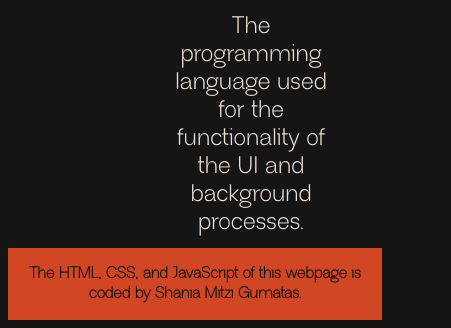
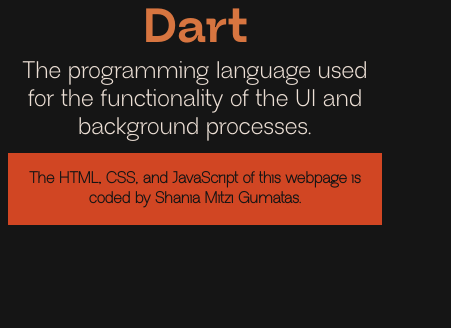
Before and after one commit to maye93/Gumatas-Portfolio.github.io, a plain HTML site: page Files/Projects/BankApp.html in a window 390 px wide. Shown: the part 1157-1485 px from the top of the page, 451 px wide, since content can reach past the window. After the commit the page ends 1390 px from the top, so only its background shows below. Drawn offline with Linux system fonts and the light colour scheme; a web font is replaced by a local one.

Commit message:
update style.css

```diff
--- a/style.css
+++ b/style.css
@@ -187,7 +187,6 @@ body::-webkit-scrollbar {
     padding-bottom: 100px;
 }
 
-/* ----- CONTAINERS ----- */
 .containers {
     display: flex;
     justify-content: center;
@@ -224,6 +223,18 @@ body::-webkit-scrollbar {
     display: flex;
     justify-content: center;
     align-items: center;
+}
+
+/* Media queries for responsiveness */
+@media screen and (max-width: 768px) {
+    .containers {
+        flex-direction: column;
+    }
+
+    .left-container, .right-container {
+        width: 100%;
+        padding: 0;
+    }
 }
 
 /* ----- CONTACTS ----- */
```
